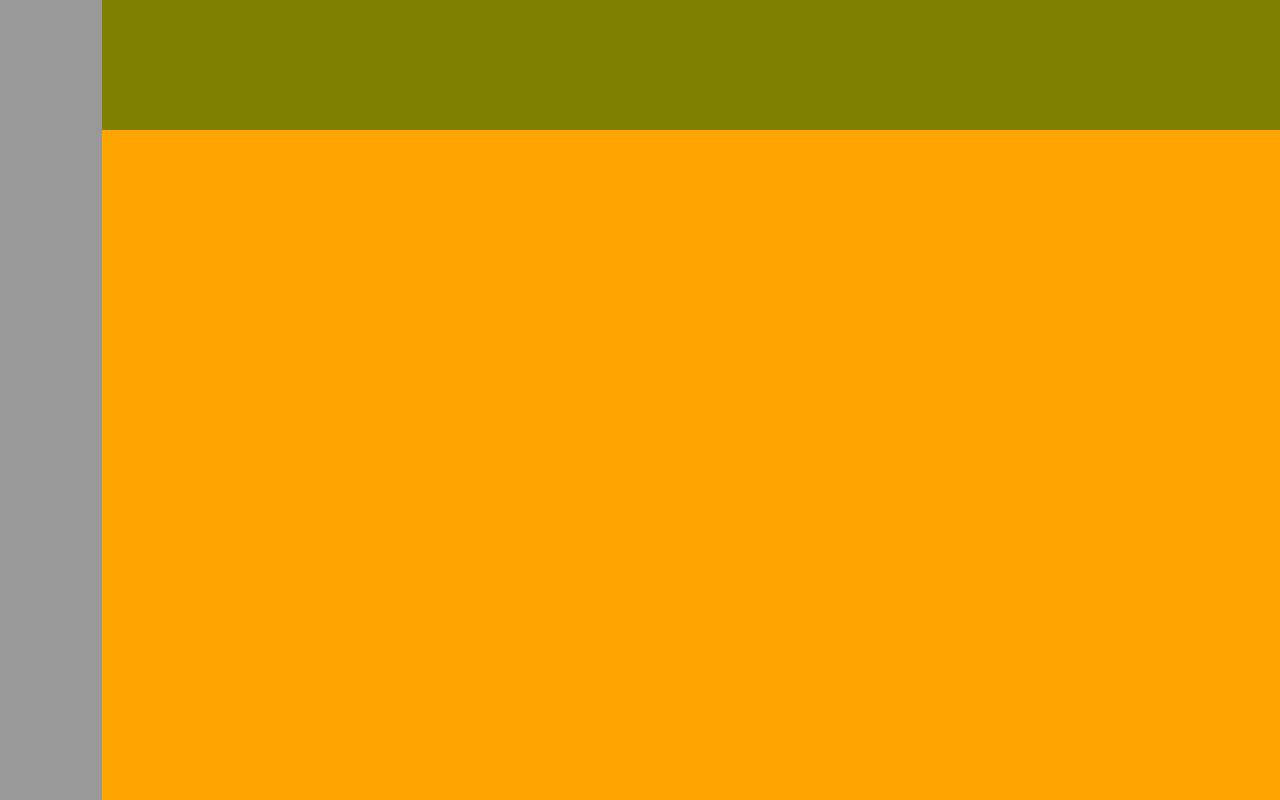
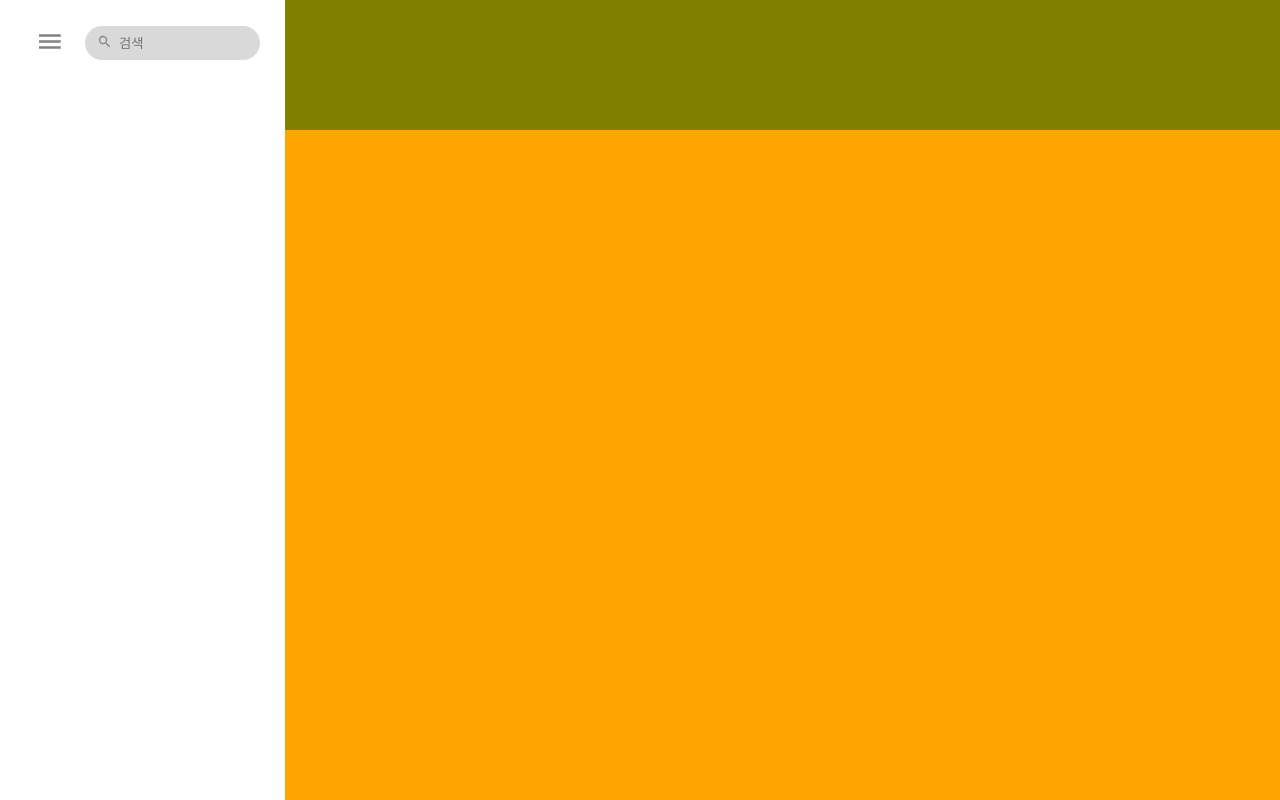
Before and after one commit to Minhee-Jeon/prodo, a website built with Parcel: page index.html in a window 1280 px wide. Built offline with nearby package versions, Linux system fonts and the light colour scheme; a web font is replaced by a local one.

Commit message:
#3 [LeftNav] 검색창 컴포넌트 추가 (#17)
- leftNav 폴더 변경
- Icon, IconButton 컴포넌트 생성 (common)
- menu, search 컴포넌트 생성 (leftNav)

Co-authored-by: giseung bang <gsbang0419@gmail.com>

```diff
--- a/src/App.ts
+++ b/src/App.ts
@@ -1,5 +1,5 @@
 import { Component } from './core/core';
-import LeftNav from './components/LeftNav';
+import LeftNav from './components/leftNav/LeftNav';
 import TopNav from './components/TopNav';
 
 export default class App extends Component {
--- a/src/components/LeftNav.ts
+++ /dev/null
@@ -1,10 +0,0 @@
-import { Component } from '../core/core';
-
-export default class LeftNav extends Component {
-  render() {
-    this.el.classList.add('LeftNav');
-    this.el.innerHTML = /* html */ `
-
-    `
-  }
-}
--- /dev/null
+++ b/src/components/common/Icon.ts
@@ -0,0 +1,26 @@
+import { Component } from '../../core/core';
+import { icons } from '../../const/icons';
+
+const DEFAULT_STYLE = {
+  width: '24px',
+  height: '24px',
+  color: '#828282'
+}
+
+export default class Icon extends Component {
+  constructor(props) {
+    super({
+      tagName: 'span',
+      props
+    });
+  }
+  render() {
+    const { iconName, size, color } = this.props;
+    this.el.innerHTML = icons[iconName];
+
+    const svg = this.el.children[0];
+    svg.style.width = size ? size.width : DEFAULT_STYLE.width;
+    svg.style.height = size ? size.height : DEFAULT_STYLE.height;
+    svg.style.fill = color ? color : DEFAULT_STYLE.color;
+  }
+}
--- /dev/null
+++ b/src/components/common/IconButton.ts
@@ -0,0 +1,15 @@
+import { Component } from '../../core/core';
+
+export default class IconButton extends Component {
+  constructor(props) {
+    super({
+      tagName: 'button',
+      props
+    });
+  };
+  render() {
+    const { iconEl } = this.props;
+    this.el.append(iconEl);
+    this.el.classList.add('icon-button');
+  };
+}
--- /dev/null
+++ b/src/components/leftNav/LeftNav.ts
@@ -0,0 +1,10 @@
+import { Component } from '../../core/core';
+import Menu from './Menu';
+
+export default class LeftNav extends Component {
+  render() {
+    const menu = new Menu().el;
+    this.el.classList.add('left-nav');
+    this.el.append(menu);
+  };
+}
--- /dev/null
+++ b/src/components/leftNav/Menu.ts
@@ -0,0 +1,18 @@
+import { Component } from '../../core/core';
+import Icon from '../common/Icon';
+import IconButton from '../common/IconButton';
+import Search from './Search';
+
+export default class Menu extends Component {
+  render() {
+    const icon = new Icon({ iconName: 'hamburgerMenu', size: { width: '33.75px', height: '29px' } }).el;
+    const iconButton = new IconButton({ iconEl: icon }).el;
+    const search = new Search().el;
+
+    this.el.classList.add('left-menu');
+    this.el.append(
+      iconButton,
+      search
+    );
+  };
+}
--- /dev/null
+++ b/src/components/leftNav/Search.ts
@@ -0,0 +1,12 @@
+import { Component } from "../../core/core";
+import Icon from "../common/Icon";
+
+export default class Search extends Component {
+  render() {
+    this.el.classList.add('left-search');
+
+    const icon = new Icon({ iconName: 'search', size: { width: '15px', height: '15px' }, color: '#828282' }).el;
+    this.el.innerHTML = `<input type='text' placeholder='검색' />`
+    this.el.append(icon);
+  }
+}
--- /dev/null
+++ b/src/const/icons.ts
@@ -0,0 +1,4 @@
+export const icons: { [key: string]: string } = {
+  hamburgerMenu: `<svg xmlns="http://www.w3.org/2000/svg" viewBox="0 0 24 24"><rect width="24" height="24" fill="none"/><path d="M18,12H0V10H18v2Zm0-5H0V5H18V7Zm0-5H0V0H18V2Z" transform="translate(3 6)"/></svg>`,
+  search: `<svg xmlns="http://www.w3.org/2000/svg" viewBox="0 0 24 24"><rect width="24" height="24" fill="none"/><path d="M16.467,18h0l-5.146-5.134v-.813l-.278-.288a6.7,6.7,0,1,1,.721-.721l.288.278h.813L18,16.467,16.468,18ZM6.689,2.058a4.631,4.631,0,1,0,4.631,4.631A4.637,4.637,0,0,0,6.689,2.058Z" transform="translate(3 3)"/></svg>`
+};
--- a/src/main.css
+++ b/src/main.css
@@ -8,7 +8,8 @@ html {
   --size-vw-desktop: 100vw;
   --size-vh-desktop: 100vh;
   --size-topnav-height: 130px;
-  --size-leftnav-width: 102px;
+  --size-leftnav-unfold-width: 285px; /* 접히지 않은 leftNav width */
+  --size-leftnav-fold-width: 285px; /* 접혀진 leftNav width */
   font-family: 'Pretendard', sans-serif;
 }
 body {
@@ -20,11 +21,48 @@ body {
   display: flex;
 }
 
-.LeftNav {
-  width: var(--size-leftnav-width);
+.left-nav {
+  width: var(--size-leftnav-unfold-width);
   height: var(--size-vh-desktop);
-  background-color: #999; /* 임시 */
+  background-color: #FFFFFF;
+  padding: 26px 25px 36px 33px;
+  box-sizing: border-box;
 }
+
+.left-menu {
+  display: flex;
+  align-items: center;
+  justify-content: center;
+  gap: 18.25px;
+}
+
+.left-search {
+  position:relative;
+}
+
+.left-search > input {
+  width: 175px;
+  height: 34px;
+  box-sizing: border-box;
+  background-color: #D9D9D9;
+  border-radius: 50px;
+  padding: 3px 10px 3px 34px;
+  border: none;
+}
+
+.left-search > span {
+  position: absolute;
+  top: 50%;
+  left: 12px;
+  transform: translateY(-50%);
+}
+
+.icon-button {
+  padding:0;
+  border: 0;
+  background-color: white;
+}
+
 .contents {
   display: flex;
   flex-direction: column;
```
